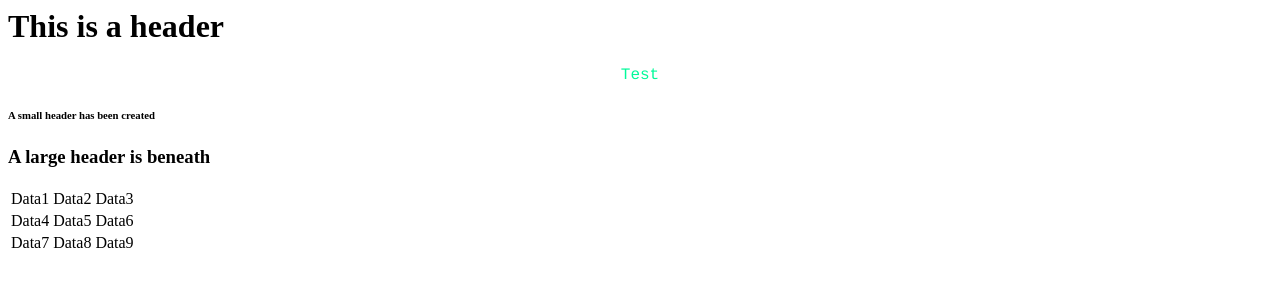
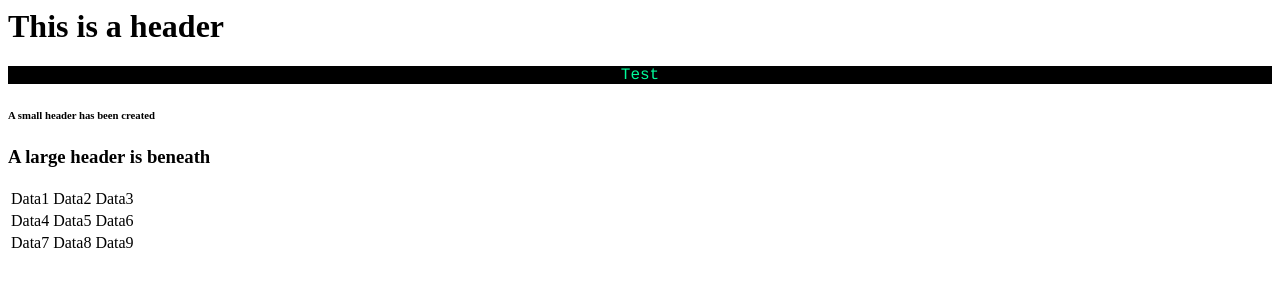
Before and after one commit to LowenaHull/lowenahull.github.io, a plain HTML site: page index.html in a window 1280 px wide. Drawn offline with Linux system fonts and the light colour scheme.

Commit message:
Background-color
I have changed the background-color to black

```diff
--- a/index.html
+++ b/index.html
@@ -1,5 +1,5 @@
 <h1 style="color:mediuspringgreen">This is a header</h1>
-<p style="color:mediumspringgreen;font-family:courier;text-align:center;">Test</p>
+<p style="color:mediumspringgreen;font-family:courier;text-align:center;background-color:black;">Test</p>
 <h6>A small header has been created</h6>
 <h3>A large header is beneath</h3>
 <table>
```
